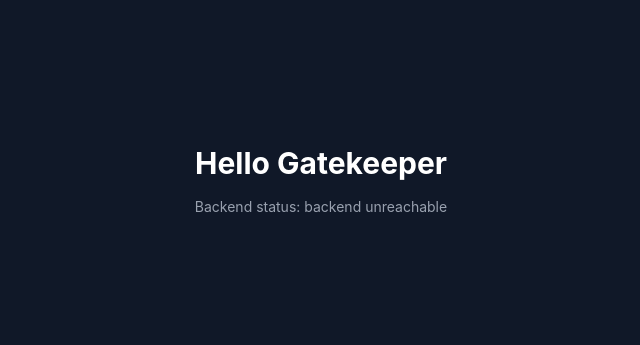
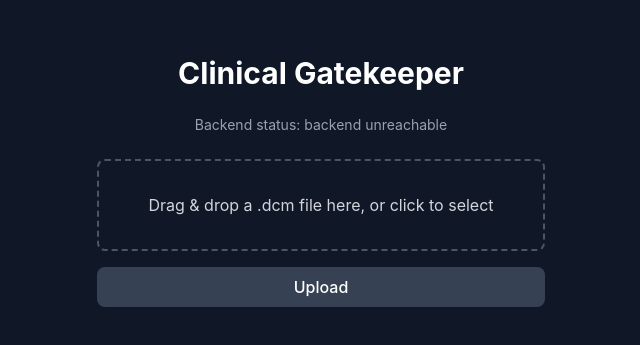
Before and after one commit to nehalpramod666/ML-Mini_Project, a React app in the folder frontend/: page / in a window 1280 px wide. Shown: the part 219-564 px from the top of the page, without its empty margins (319-959 px from the left). Built offline with nearby package versions, Linux system fonts and the light colour scheme; no server answers; the HTML template or start-up script is replaced by a standard one.

Commit message:
feat: add drag-drop upload UI wired to real /upload endpoint

```diff
--- a/frontend/src/App.jsx
+++ b/frontend/src/App.jsx
@@ -1,8 +1,10 @@
 import { useEffect, useState } from "react";
 import { checkHealth } from "./api/client";
+import UploadForm from "./components/UploadForm";
 
 function App() {
   const [status, setStatus] = useState("checking...");
+  const [uploadResult, setUploadResult] = useState(null);
 
   useEffect(() => {
     checkHealth()
@@ -11,9 +13,17 @@ function App() {
   }, []);
 
   return (
-    <div className="min-h-screen bg-gray-900 text-white flex flex-col items-center justify-center gap-4">
-      <h1 className="text-3xl font-bold">Hello Gatekeeper</h1>
+    <div className="min-h-screen bg-gray-900 text-white flex flex-col items-center justify-center gap-6 p-8">
+      <h1 className="text-3xl font-bold">Clinical Gatekeeper</h1>
       <p className="text-sm text-gray-400">Backend status: {status}</p>
+
+      <UploadForm onUploadSuccess={setUploadResult} />
+
+      {uploadResult && (
+        <div className="text-sm text-green-400 mt-4">
+          Uploaded! file_id: {uploadResult.file_id}
+        </div>
+      )}
     </div>
   );
 }
--- a/frontend/src/api/client.js
+++ b/frontend/src/api/client.js
@@ -1,9 +1,23 @@
-// Centralized API client — all backend calls go through here.
-// Base URL points to FastAPI backend (localhost:8000 during dev).
-
 const BASE_URL = "http://localhost:8000";
 
 export async function checkHealth() {
   const res = await fetch(`${BASE_URL}/health`);
   return res.json();
 }
+
+export async function uploadFile(file) {
+  const formData = new FormData();
+  formData.append("file", file);
+
+  const res = await fetch(`${BASE_URL}/upload`, {
+    method: "POST",
+    body: formData,
+  });
+
+  if (!res.ok) {
+    const errorData = await res.json().catch(() => ({}));
+    throw new Error(errorData.detail || "Upload failed");
+  }
+
+  return res.json();
+}
--- /dev/null
+++ b/frontend/src/components/UploadForm.jsx
@@ -0,0 +1,82 @@
+import { useState } from "react";
+import { uploadFile } from "../api/client";
+
+function UploadForm({ onUploadSuccess }) {
+  const [selectedFile, setSelectedFile] = useState(null);
+  const [isDragging, setIsDragging] = useState(false);
+  const [status, setStatus] = useState("idle"); // idle | uploading | error
+  const [errorMessage, setErrorMessage] = useState("");
+
+  const handleFile = (file) => {
+    if (!file) return;
+    setSelectedFile(file);
+    setStatus("idle");
+    setErrorMessage("");
+  };
+
+  const handleDrop = (e) => {
+    e.preventDefault();
+    setIsDragging(false);
+    const file = e.dataTransfer.files[0];
+    handleFile(file);
+  };
+
+  const handleUpload = async () => {
+    if (!selectedFile) return;
+    setStatus("uploading");
+    setErrorMessage("");
+
+    try {
+      const result = await uploadFile(selectedFile);
+      setStatus("idle");
+      onUploadSuccess(result);
+    } catch (err) {
+      setStatus("error");
+      setErrorMessage(err.message || "Upload failed");
+    }
+  };
+
+  return (
+    <div className="w-full max-w-md flex flex-col gap-4">
+      <div
+        onDragOver={(e) => {
+          e.preventDefault();
+          setIsDragging(true);
+        }}
+        onDragLeave={() => setIsDragging(false)}
+        onDrop={handleDrop}
+        className={`border-2 border-dashed rounded-lg p-8 text-center cursor-pointer transition-colors ${
+          isDragging ? "border-blue-400 bg-gray-800" : "border-gray-600"
+        }`}
+        onClick={() => document.getElementById("fileInput").click()}
+      >
+        <input
+          id="fileInput"
+          type="file"
+          accept=".dcm"
+          className="hidden"
+          onChange={(e) => handleFile(e.target.files[0])}
+        />
+        <p className="text-gray-300">
+          {selectedFile
+            ? `Selected: ${selectedFile.name}`
+            : "Drag & drop a .dcm file here, or click to select"}
+        </p>
+      </div>
+
+      <button
+        onClick={handleUpload}
+        disabled={!selectedFile || status === "uploading"}
+        className="bg-blue-600 hover:bg-blue-500 disabled:bg-gray-700 disabled:cursor-not-allowed text-white font-medium py-2 rounded-lg transition-colors"
+      >
+        {status === "uploading" ? "Uploading..." : "Upload"}
+      </button>
+
+      {status === "error" && (
+        <p className="text-red-400 text-sm">{errorMessage}</p>
+      )}
+    </div>
+  );
+}
+
+export default UploadForm;
```
